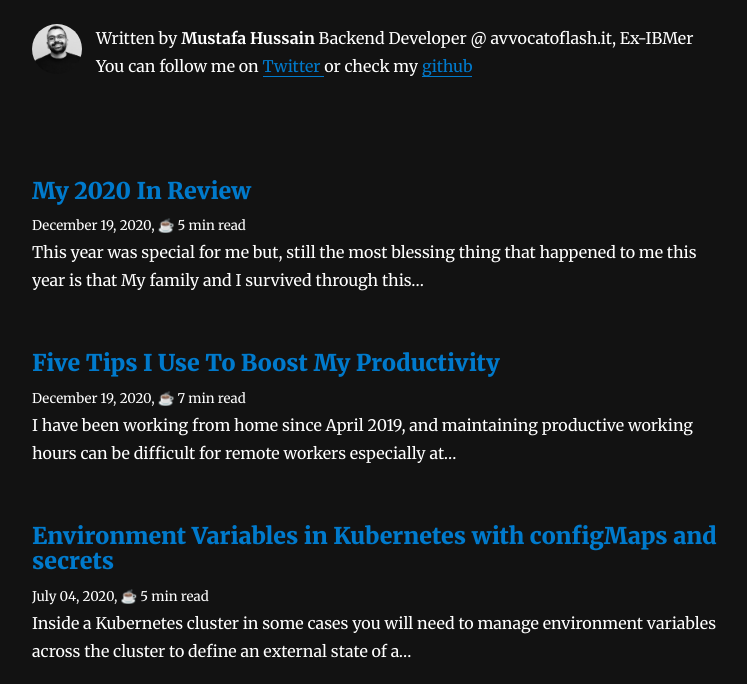
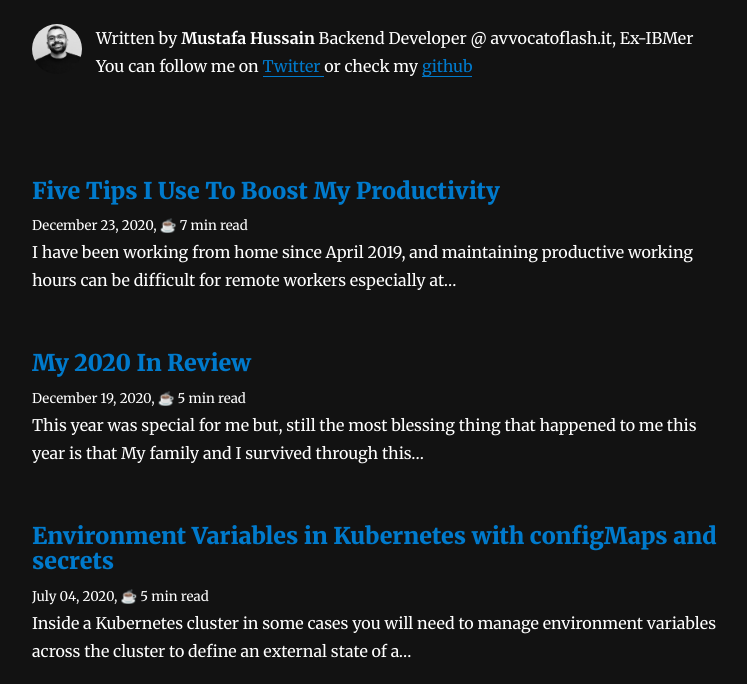
Before and after one commit to mustafah15/blog, a Gatsby site: page / in a window 1280 px wide. Shown: the part 116-800 px from the top of the page, without its empty margins (265-1012 px from the left). Built offline with nearby package versions, Linux system fonts and the light colour scheme; Gatsby itself is replaced by a stand-in of ours; some packages are replaced by stand-ins of ours; a small style sheet from the web is missing.

Commit message:
update blog date

```diff
--- a/content/blog/five-tips-to-boost-productivity/index.md
+++ b/content/blog/five-tips-to-boost-productivity/index.md
@@ -1,6 +1,6 @@
 ---
 title: Five Tips I Use To Boost My Productivity
-date: "2020-12-19T22:12:03.284Z"
+date: "2020-12-23T22:12:03.284Z"
 time: "7"
 tags: productivity, tips
 ---
```
